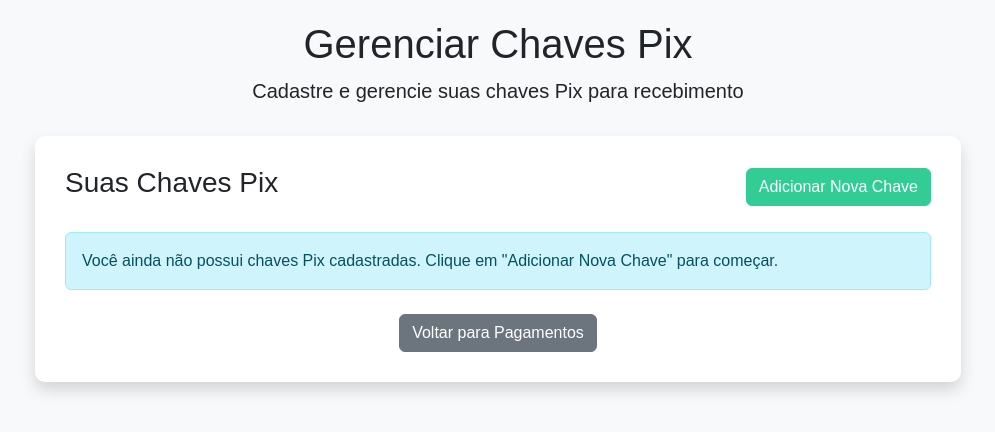
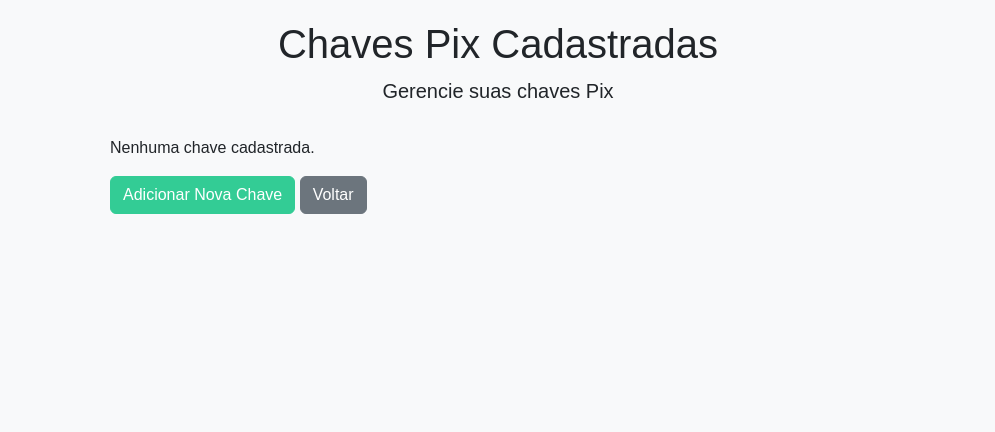
Before and after one commit to BrunoMartendal/webhook-pix2, a Flask app: template templates/chaves_pix.html in a window 1280 px wide. Shown: the top 432 px of the page, without its empty margins (142-1137 px from the left). Run offline with Flask 2, Linux system fonts and the light colour scheme; the template is opened without the code that fills it, so the values that code supplies are empty.

Commit message:
Update chaves_pix.html

```diff
--- a/templates/chaves_pix.html
+++ b/templates/chaves_pix.html
@@ -3,7 +3,7 @@
 <head>
     <meta charset="UTF-8">
     <meta name="viewport" content="width=device-width, initial-scale=1.0">
-    <title>Gerenciar Chaves Pix</title>
+    <title>Chaves Pix</title>
     <link href="https://cdn.jsdelivr.net/npm/bootstrap@5.3.0-alpha1/dist/css/bootstrap.min.css" rel="stylesheet">
     <link href="{{ url_for('static', filename='css/styles.css') }}" rel="stylesheet">
     <style>
@@ -12,12 +12,8 @@
             padding-top: 20px;
             padding-bottom: 40px;
         }
-        .container-white {
-            background-color: #fff;
-            border-radius: 10px;
-            box-shadow: 0 0.5rem 1rem rgba(0, 0, 0, 0.15);
-            padding: 30px;
-            margin-bottom: 30px;
+        .container {
+            max-width: 800px;
         }
         .header {
             text-align: center;
@@ -31,38 +27,27 @@
             background-color: #2ba97d;
             border-color: #2ba97d;
         }
-        .chave-item {
-            border: 1px solid #dee2e6;
-            border-radius: 8px;
-            padding: 15px;
-            margin-bottom: 15px;
-            background-color: #f8f9fa;
+        .btn-danger {
+            background-color: #dc3545;
+            border-color: #dc3545;
         }
-        .chave-item h5 {
-            margin-bottom: 5px;
-            color: #33cc95;
-        }
-        .chave-item .badge {
-            margin-left: 10px;
-        }
-        .chave-actions {
-            margin-top: 10px;
+        .btn-danger:hover {
+            background-color: #c82333;
+            border-color: #bd2130;
         }
     </style>
 </head>
 <body>
     <div class="container">
-        <div class="row justify-content-center">
-            <div class="col-md-10">
         <div class="header">
-                    <h1>Gerenciar Chaves Pix</h1>
-                    <p class="lead">Cadastre e gerencie suas chaves Pix para recebimento</p>
+            <h1>Chaves Pix Cadastradas</h1>
+            <p class="lead">Gerencie suas chaves Pix</p>
         </div>
 
         {% with messages = get_flashed_messages() %}
             {% if messages %}
                 {% for message in messages %}
-                            <div class="alert alert-success alert-dismissible fade show" role="alert">
+                    <div class="alert alert-danger alert-dismissible fade show" role="alert">
                         {{ message }}
                         <button type="button" class="btn-close" data-bs-dismiss="alert" aria-label="Close"></button>
                     </div>
@@ -70,42 +55,40 @@
             {% endif %}
         {% endwith %}
 
-                <div class="container-white">
-                    <div class="d-flex justify-content-between align-items-center mb-4">
-                        <h3>Suas Chaves Pix</h3>
-                        <a href="{{ url_for('adicionar_chave_pix_route') }}" class="btn btn-primary">
-                            <i class="bi bi-plus-circle"></i> Adicionar Nova Chave
-                        </a>
-                    </div>
-
-                    {% if chaves_pix %}
-                        {% for chave in chaves_pix %}
-                            <div class="chave-item">
-                                <div class="d-flex justify-content-between">
-                                    <div>
-                                        <h5>{{ chave.descricao }} <span class="badge bg-secondary">{{ chave.tipo_chave }}</span></h5>
-                                        <p class="mb-0">{{ chave.chave }}</p>
-                                        <small class="text-muted">Cadastrada em: {{ chave.data_cadastro }}</small>
-                                    </div>
-                                    <div class="chave-actions">
-                                        <form action="{{ url_for('remover_chave_pix_route', chave_id=chave.id) }}" method="post" onsubmit="return confirm('Tem certeza que deseja remover esta chave?');">
-                                            <button type="submit" class="btn btn-sm btn-danger">Remover</button>
+        {% if chaves %}
+            <table class="table table-striped">
+                <thead>
+                    <tr>
+                        <th>Descrição</th>
+                        <th>Tipo</th>
+                        <th>Chave</th>
+                        <th>Data Cadastro</th>
+                        <th>Ações</th>
+                    </tr>
+                </thead>
+                <tbody>
+                    {% for chave in chaves %}
+                        <tr>
+                            <td>{{ chave.descricao }}</td>
+                            <td>{{ chave.tipo_chave }}</td>
+                            <td>{{ chave.chave }}</td>
+                            <td>{{ chave.data_cadastro }}</td>
+                            <td>
+                                <form action="{{ url_for('remover_chave', chave_id=chave.id) }}" method="post" style="display:inline;">
+                                    <button type="submit" class="btn btn-danger btn-sm" onclick="return confirm('Tem certeza que deseja remover esta chave?')">Remover</button>
                                 </form>
-                                    </div>
-                                </div>
-                            </div>
+                            </td>
+                        </tr>
                     {% endfor %}
+                </tbody>
+            </table>
         {% else %}
-                        <div class="alert alert-info">
-                            Você ainda não possui chaves Pix cadastradas. Clique em "Adicionar Nova Chave" para começar.
-                        </div>
+            <p>Nenhuma chave cadastrada.</p>
         {% endif %}
 
-                    <div class="text-center mt-4">
-                        <a href="{{ url_for('index') }}" class="btn btn-secondary">Voltar para Pagamentos</a>
-                    </div>
-                </div>
-            </div>
+        <div class="mt-3">
+            <a href="{{ url_for('adicionar_chave_pix_route') }}" class="btn btn-primary">Adicionar Nova Chave</a>
+            <a href="{{ url_for('index') }}" class="btn btn-secondary">Voltar</a>
         </div>
     </div>
 
```
Lines whose indentation alone changed are shown as unchanged.
